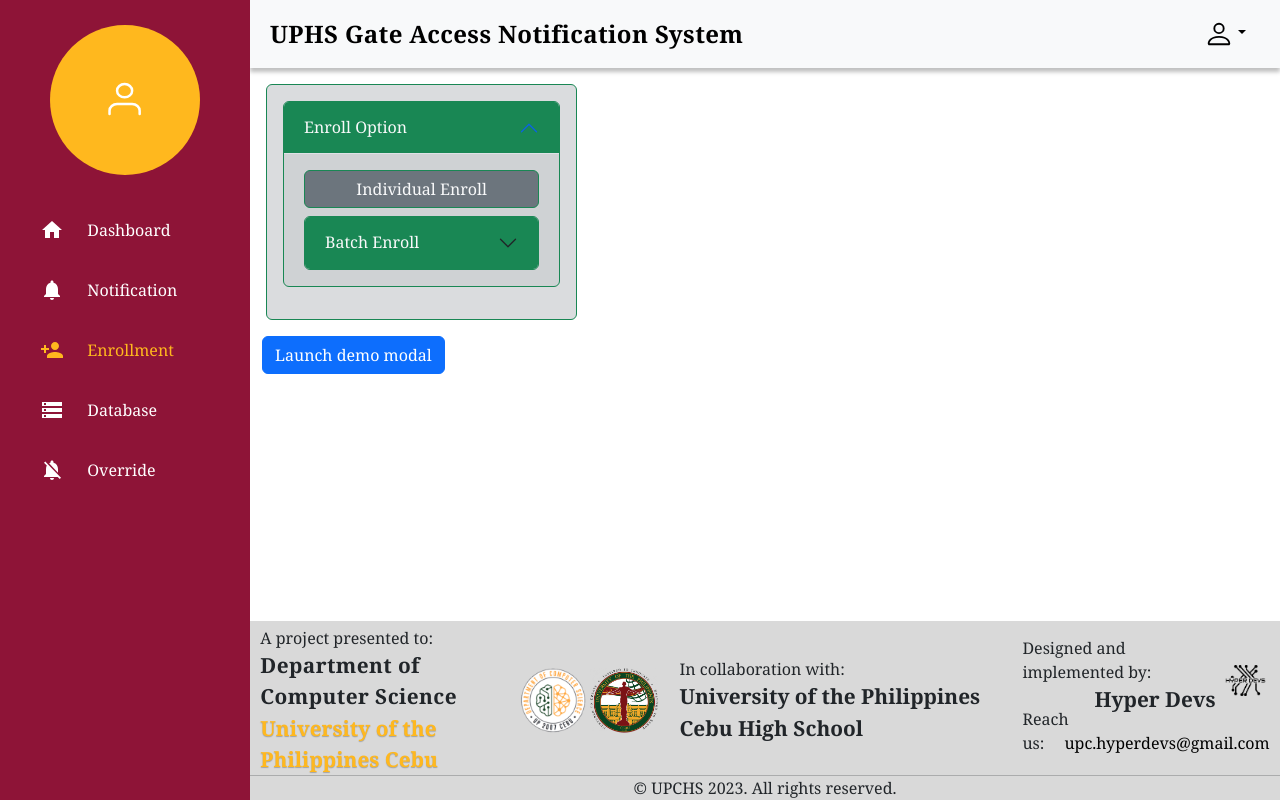
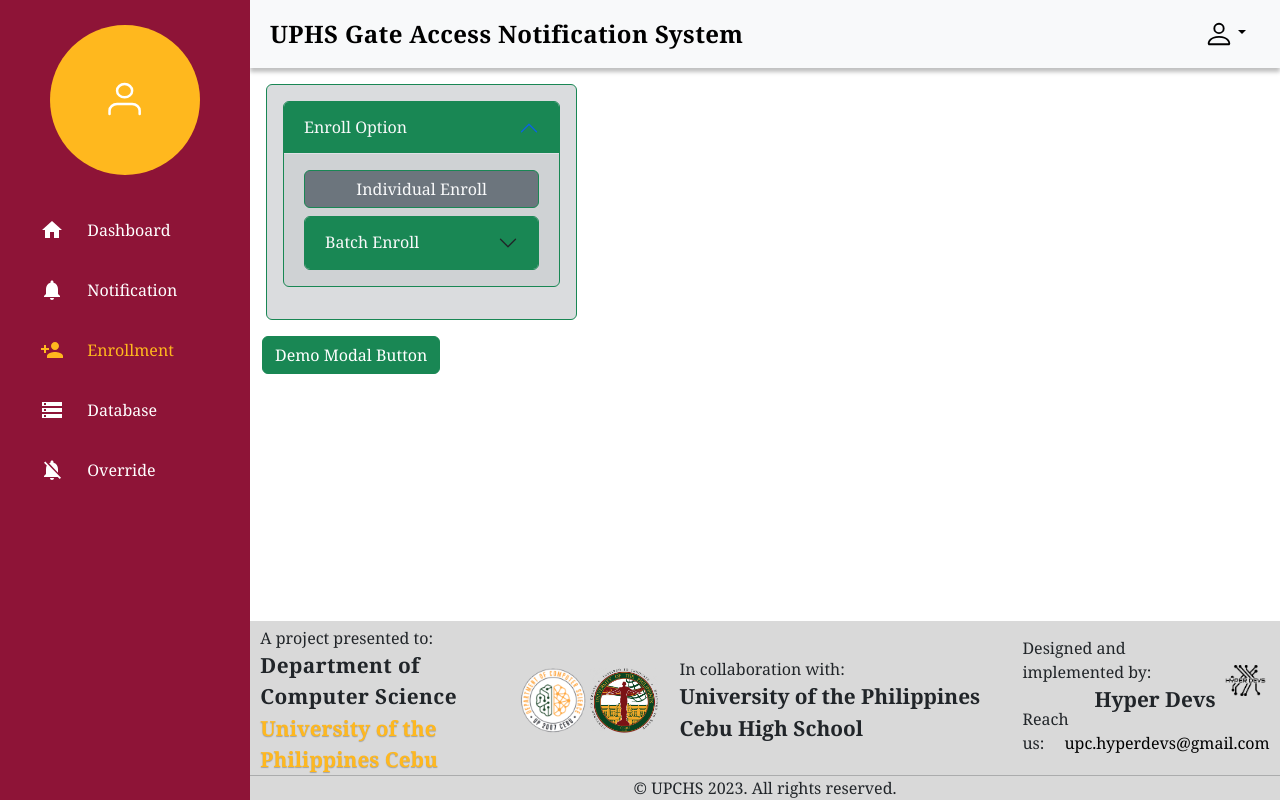
Before and after one commit to Hyper-Devs/Hyper-Devs, a React (Create React App) app in the folder client/: page /enroll in a window 1280 px wide. Built offline with nearby package versions, Linux system fonts and the light colour scheme; sample sign-in values are in the browser's storage.

Commit message:
small style changes

```diff
--- a/client/src/Components/Modal/modal.jsx
+++ b/client/src/Components/Modal/modal.jsx
@@ -20,8 +20,8 @@ function Modal({ title, body }) {
 
   return (
     <div>
-      <button type="button" className="btn btn-primary" onClick={handleOpenModal}>
-        Launch demo modal
+      <button type="button" className="btn btn-success" onClick={handleOpenModal}>
+       Demo Modal Button
       </button>
 
       <div className={`modal fade ${showModal ? 'show' : ''}`} tabIndex="-1" role="dialog" aria-labelledby="Modal" aria-modal="true" style={{ display: `${showModal ? 'block' : 'none'}` }} data-bs-backdrop="static" data-bs-keyboard="false">
--- a/client/src/Pages/Dashboard/Dashboard.jsx
+++ b/client/src/Pages/Dashboard/Dashboard.jsx
@@ -13,8 +13,9 @@ function Dashboard() {
       <Sidebar />
       <div className="dashboard-content-container">
       <div className="dashboard-content">
+        <Header2/>
         <Header />
-        <Header2/>
+
         <PageTitle pageName={"Dashboard"}/>
         <Box />
         </div>
```
